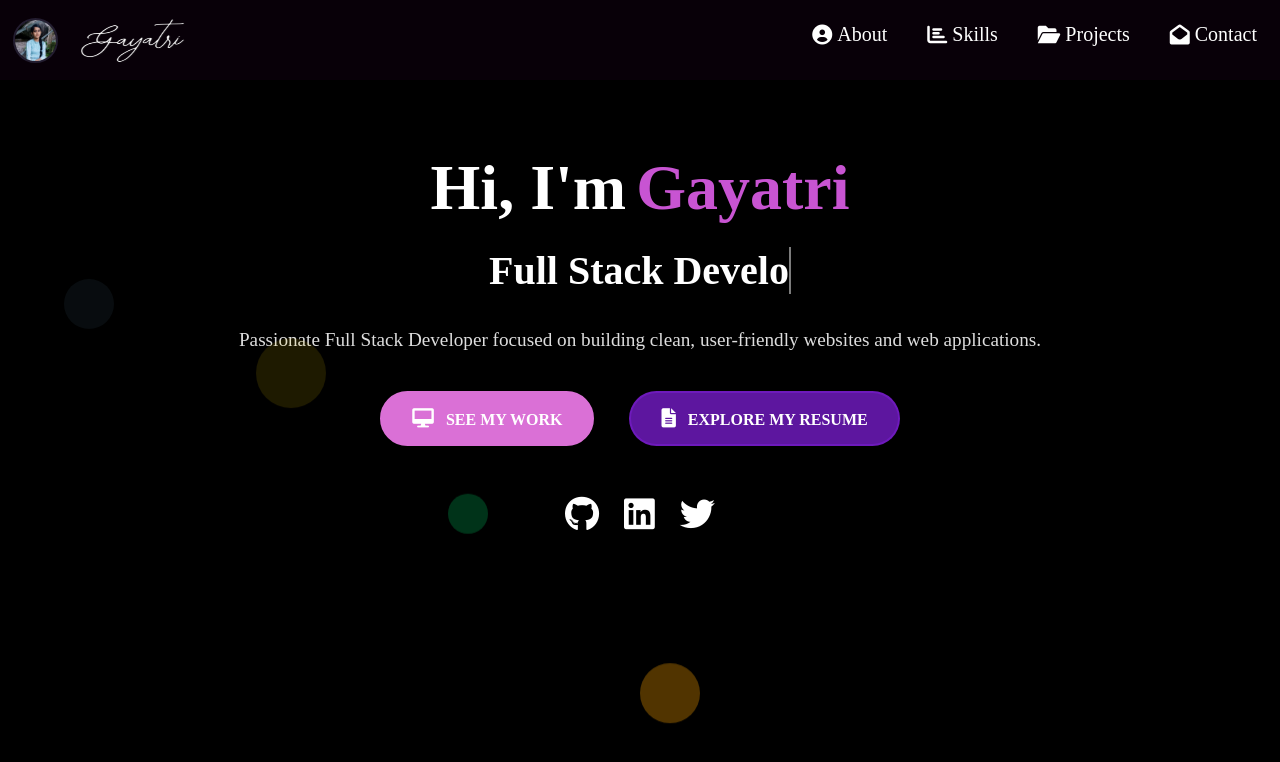
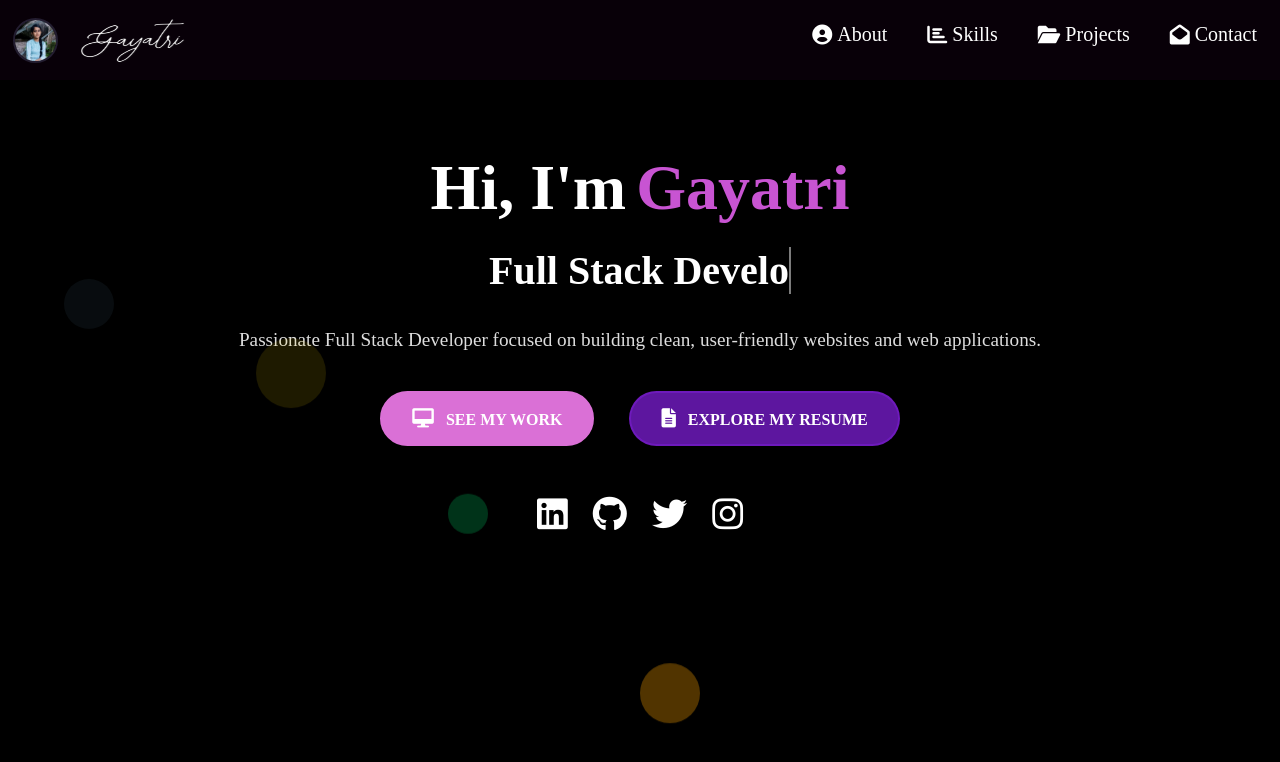
Before and after one commit to GayatriPisya/portfolio, an Angular app: page / in a window 1280 px wide. Shown: the top 762 px of the page. Built offline with nearby package versions, Linux system fonts and the light colour scheme.

Commit message:
updated the social media links

```diff
--- a/src/app/home/home.component.html
+++ b/src/app/home/home.component.html
@@ -27,14 +27,18 @@
 
   <!-- ✅ SOCIAL ICONS -->
   <div class="social-icons-centered">
+    <a href="https://www.linkedin.com/in/gayatri-pisya" target="_blank" aria-label="LinkedIn">
+      <i class="fab fa-linkedin"></i>
+    </a>
     <a href="https://github.com/GayatriPisya" target="_blank" aria-label="GitHub">
       <i class="fab fa-github"></i>
     </a>
-    <a href="https://www.linkedin.com/in/gayatri-pisya" target="_blank" aria-label="LinkedIn">
-      <i class="fab fa-linkedin"></i>
-    </a>
+
     <a href="https://x.com/Gayatri_pisya" target="_blank" aria-label="Twitter">
       <i class="fab fa-twitter"></i>
     </a>
+    <a href="https://www.instagram.com/_shiuili_03/" target="_blank" aria-label="Instagram">
+      <i class="fab fa-instagram"></i>
+    </a>
   </div>
 </div>
```
